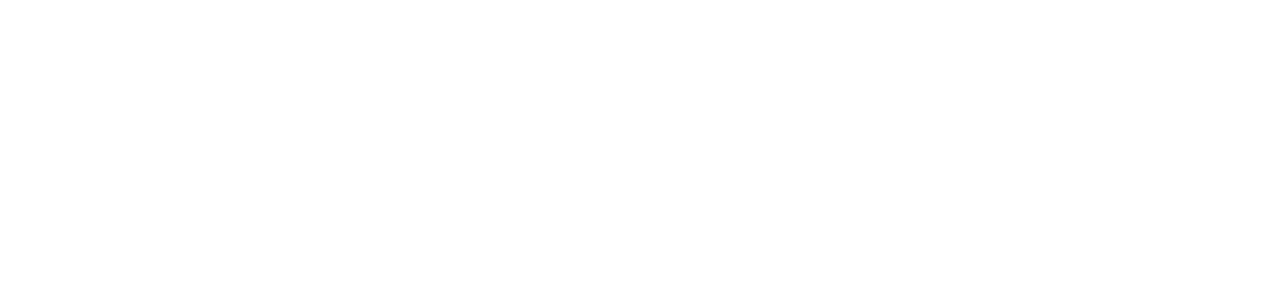
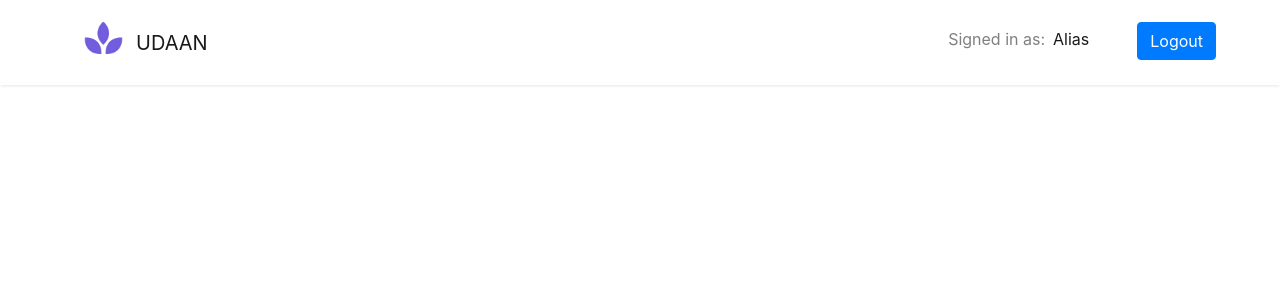
Before and after one commit to udaanorg/web, a React (Create React App) app: page /home in a window 1280 px wide. Shown: the top 300 px of the page. Built offline with nearby package versions, Linux system fonts and the light colour scheme.

Commit message:
Added navbar to homepage

```diff
--- /dev/null
+++ b/src/components/HomeNavbar.js
@@ -0,0 +1,32 @@
+import React from "react";
+import { Navbar } from "react-bootstrap";
+import "../styles/Navbar.css";
+
+const HomeNavbar = () => {
+  return (
+    <div className="Nav">
+      <Navbar className="home_nav">
+        <Navbar.Brand className="d-flex align-items-center">
+          <img
+            src={process.env.PUBLIC_URL + "/landing/LOGO.png"}
+            width="175"
+            height="175"
+            alt=""
+          />{" "}
+          <span className="pb-3 title">UDAAN</span>
+        </Navbar.Brand>
+        <Navbar.Collapse className="justify-content-end ">
+          <Navbar.Text className="home_nav_end">
+            Signed in as:
+            <a href="#" className="ml-2 mr-5">
+              Alias
+            </a>
+            <button className="btn btn-primary mr-5">Logout</button>
+          </Navbar.Text>
+        </Navbar.Collapse>
+      </Navbar>
+    </div>
+  );
+};
+
+export default HomeNavbar;
--- a/src/pages/HomePage.js
+++ b/src/pages/HomePage.js
@@ -1,9 +1,10 @@
 import React from "react";
+import HomeNavbar from "../components/HomeNavbar";
 
 const HomePage = () => {
   return (
     <>
-      <div className="home"></div>
+      <HomeNavbar />
     </>
   );
 };
--- a/src/styles/LandingPage.css
+++ b/src/styles/LandingPage.css
@@ -51,7 +51,7 @@
   align-items: center;
   height: 12vh;
 }
-.container-buttons .btn-login {
+.btn-login {
   padding: 0.5rem 1.8rem;
   background: transparent;
   border: 1px solid white;
@@ -61,7 +61,7 @@
   text-transform: uppercase;
   border-radius: 5px;
 }
-.container-buttons .btn-signup {
+.btn-signup {
   padding: 0.5rem 1.8rem;
   border: 1px solid white;
   outline: none;
@@ -77,7 +77,7 @@
 }
 .hero .hero-info {
   margin: 5rem 0 0 0;
-  width: 25vw;
+  width: 26vw;
 }
 .hero .hero-info p {
   font-size: 1.3rem;
@@ -151,7 +151,7 @@
 /* LANDING PROFILES */
 
 .single_advisor_profile {
-  width: 14vw;
+  width: 15.75vw;
   height: 400px;
   position: relative;
   margin-bottom: 50px;
--- /dev/null
+++ b/src/styles/Navbar.css
@@ -0,0 +1,23 @@
+.Nav {
+  width: 100vw !important;
+  margin: 0;
+  padding: 0px;
+  box-shadow: 0 2px 3px -1px rgba(0, 0, 0, 0.1) !important;
+  height: 85px !important;
+  z-index: 1;
+}
+.home_nav {
+  position: relative;
+  top: -50px;
+}
+.home_nav_end {
+  position: relative;
+  top: -10px;
+}
+.home_nav img {
+  z-index: -1;
+}
+.home_nav .title {
+  position: relative;
+  left: -55px;
+}
```
